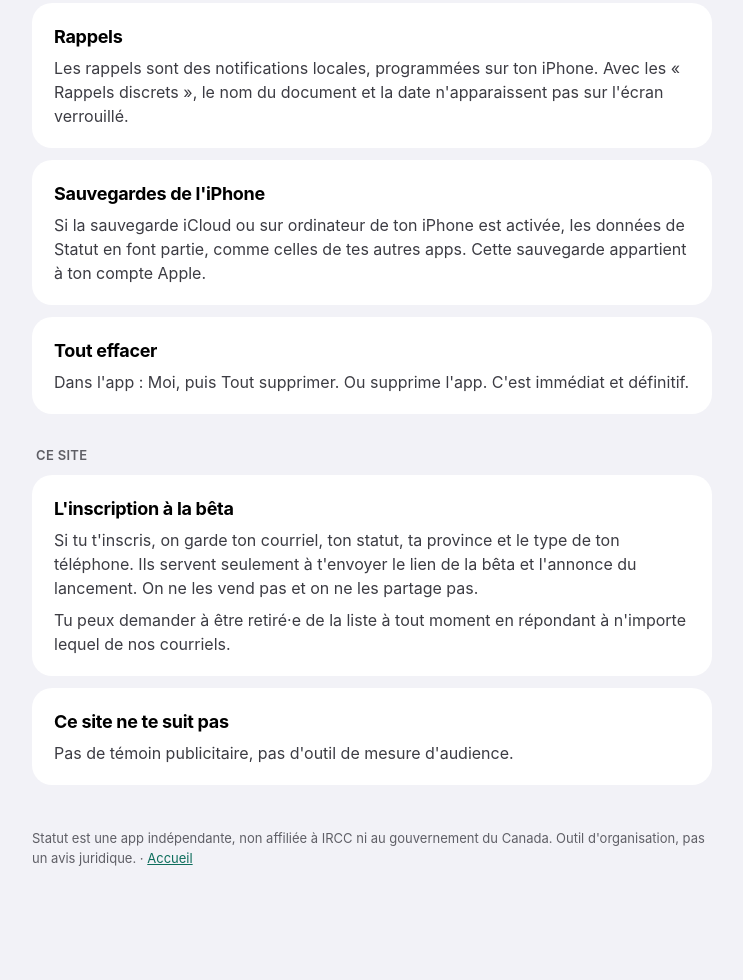
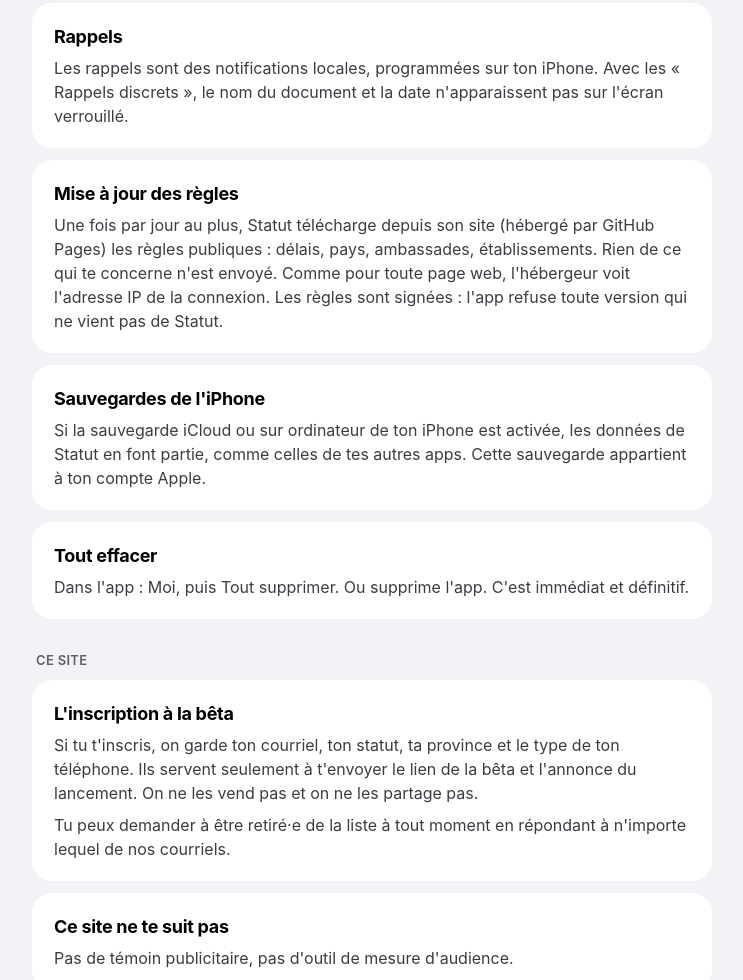
Before and after one commit to realpikiss/Statut-site, a plain HTML site: page confidentialite.html in a window 1280 px wide. Shown: the part 759-1739 px from the top of the page, without its empty margins (268-1011 px from the left). Before the commit the page ends 1683 px from the top, so only its background shows below. Drawn offline with Linux system fonts and the light colour scheme.

Commit message:
Publication du site (source : 52a25cc)

```diff
--- a/confidentialite.html
+++ b/confidentialite.html
@@ -67,6 +67,10 @@
       <p>Les rappels sont des notifications locales, programmées sur ton iPhone. Avec les « Rappels discrets », le nom du document et la date n'apparaissent pas sur l'écran verrouillé.</p>
     </section>
     <section>
+      <h2>Mise à jour des règles</h2>
+      <p>Une fois par jour au plus, Statut télécharge depuis son site (hébergé par GitHub Pages) les règles publiques : délais, pays, ambassades, établissements. Rien de ce qui te concerne n'est envoyé. Comme pour toute page web, l'hébergeur voit l'adresse IP de la connexion. Les règles sont signées : l'app refuse toute version qui ne vient pas de Statut.</p>
+    </section>
+    <section>
       <h2>Sauvegardes de l'iPhone</h2>
       <p>Si la sauvegarde iCloud ou sur ordinateur de ton iPhone est activée, les données de Statut en font partie, comme celles de tes autres apps. Cette sauvegarde appartient à ton compte Apple.</p>
     </section>
```
Also changed, not shown: 1 other file.
